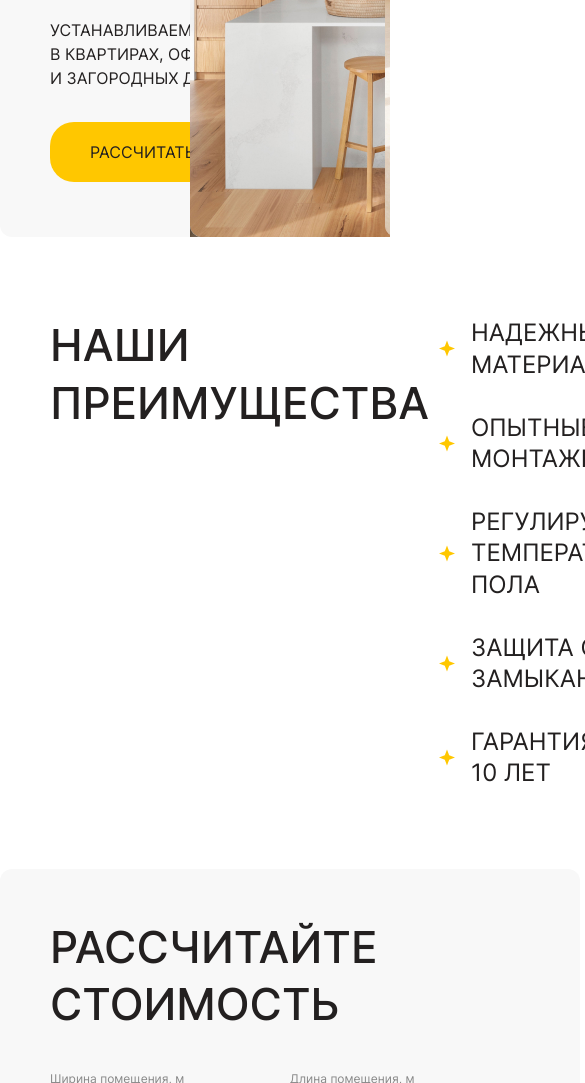
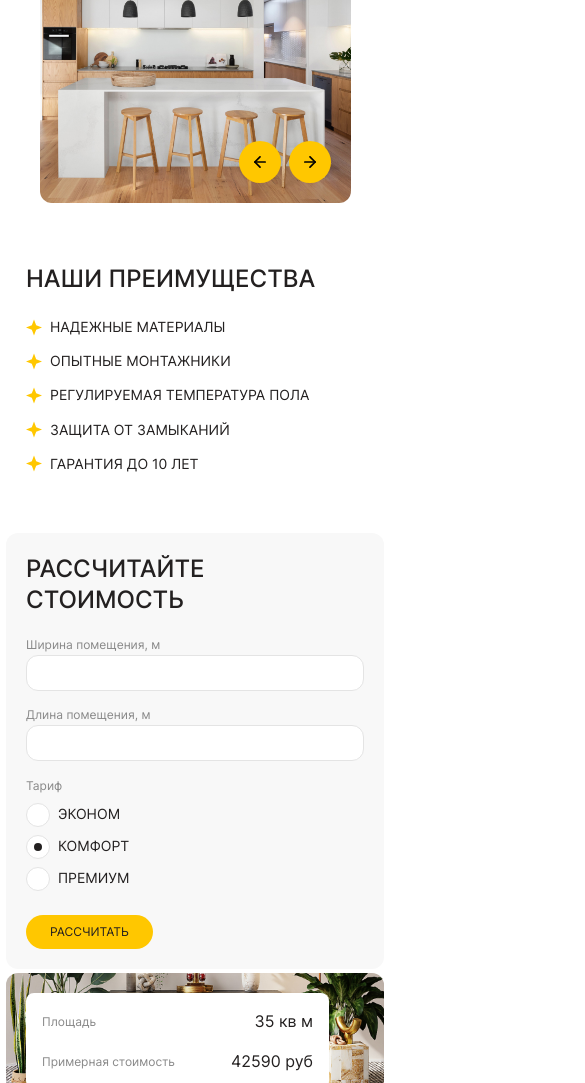
Before and after one commit to elenakuznet/Underfloor_heating, a plain HTML site: page index.html in a window 390 px wide. Shown: the part 385-1468 px from the top of the page, 585 px wide, since content can reach past the window. Drawn offline with nearby package versions, Linux system fonts and the light colour scheme.

Commit message:
add adaptive

```diff
--- a/index.html
+++ b/index.html
@@ -13,7 +13,6 @@
     <link rel="stylesheet" href="style/advantages.css">
     <link rel="stylesheet" href="style/calc.css">
     <link rel="stylesheet" href="style/footer.css">
-    <link rel="stylesheet" href="style/banner.css">
     <link rel="stylesheet" href="https://cdn.jsdelivr.net/npm/swiper@9/swiper-bundle.min.css"/>
 
     <script src="https://cdn.jsdelivr.net/npm/swiper@9/swiper-bundle.min.js" defer></script>
@@ -23,7 +22,11 @@
     <header class="header">
         <h1 class="visually-hidden">Тёплый пол в каждый дом</h1>
         <div class="container header__container">
-            <img class="header__logo" src="img/logo.svg" alt="Логотип с солнышком и текстом теплый пол">
+            <img class="header__logo image"
+            src="img/logo.svg"
+            alt="Логотип с солнышком и текстом теплый пол"
+            width="162"
+            height="39">
             <button class="header__button button">Заказать</button>
         </div>
     </header>
@@ -82,7 +85,8 @@
         </section>
 
         <section class="advantages section-offset">
-            <div class="container advantages__container">
+            <div class="container">
+                <div class="advantages__container">
                     <h2 class="title advantages__title">Наши преимущества</h2>
                     <ul class="advantages__list list-reset">
                         <li class="advantages__item">Надежные материалы</li>
@@ -91,7 +95,7 @@
                         <li class="advantages__item">Защита от замыканий</li>
                         <li class="advantages__item">Гарантия до 10 лет</li>
                     </ul>
-
+                </div>
             </div>
         </section>
 
@@ -144,7 +148,6 @@
                                 value="premium">
                                 <span class="calc__label-radio">Премиум</span>
                             </label>
-
                         </fieldset>
                         <button class="button calc__submit" type="submit">Рассчитать</button>
                     </form>
@@ -168,7 +171,12 @@
     </main>
     <footer class="footer section-offset">
         <div class="container footer__container">
-            <img class="footer__logo" src="img/logo.svg" alt="Логотип с солнышком и текстом теплый пол">
+            <img
+            class="footer__logo image"
+            src="img/logo.svg"
+            alt="Логотип с солнышком и текстом теплый пол"
+            width="162"
+            height="39">
             <ul class="footer__list footer__social list-reset">
                 <li class="footer__item">
                     <a href="#" class="link footer__link">
@@ -218,9 +226,6 @@
                 <li class="footer__item">Developer: <a href="#" class="link footer__link">Elena Kuznetsova</a> </li>
             </ul>
         </div>
-
     </footer>
-
-
 </body>
 </html>
--- a/js/script.js
+++ b/js/script.js
@@ -8,5 +8,13 @@ new Swiper('.hero__slider', {
     },
     autoplay: {
         delay: 3000,
+    },
+    breakpoints: {
+        320: {
+            slidesPerView: 1,
+        },
+        560: {
+            spaceBetween: 8,
+        }
     }
 })
--- a/style/advantages.css
+++ b/style/advantages.css
@@ -1,6 +1,3 @@
-.advantages {
-}
-
 .advantages__container {
     display: flex;
     justify-content: space-between;
@@ -33,3 +30,50 @@
 .advantages__item:last-child {
     margin-bottom: 0;
 }
+
+
+@media (max-width: 1240px) {
+    .advantages__container {
+        padding: 0 30px;
+    }
+
+    .advantages__title {
+        max-width: 330px;
+    }
+
+    .advantages__item {
+        font-size: 20px;
+    }
+}
+
+@media (max-width: 920px) {
+    .advantages__container {
+        flex-direction: column;
+        gap: 24px;
+    }
+
+    .advantages__title {
+        max-width: 440px;
+        width: 100%;
+    }
+
+    .advantages__list {
+        width: 100%;
+    }
+
+    .advantages__item {
+        font-size: 16px;
+        margin-bottom: 16px;
+    }
+}
+
+@media (max-width: 560px) {
+    .advantages__container {
+        padding: 0 20px;
+    }
+
+    .advantages__item {
+        font-size: 14px;
+        padding-left: 24px;
+    }
+}
--- a/style/calc.css
+++ b/style/calc.css
@@ -1,15 +1,10 @@
 .calc__container {
     display: flex;
-    gap: 10px;
+    gap: var(--gap);
 }
 
-.calc {
-}
-
-.calc__container {
-}
 .calc__content {
-    flex-basis: 50%;
+    width: var(--width-block);
 }
 
 .calc__title {
@@ -27,9 +22,9 @@
     display: flex;
 }
 
-.calc__wrapper-input {
-}
 .calc__wrapper-input-size {
+    margin-right: 10px;
+    flex-basis: 50%;
 }
 
 .calc__text {
@@ -38,7 +33,7 @@
     margin-bottom: 2px;
 }
 .calc__input-number {
-    width: 240px;
+    width: 100%;
     height: 54px;
     background: #FFFFFF;
     border: 1px solid #E4E4E4;
@@ -84,7 +79,6 @@
     background-color: #FFFFFF;
     border: 1px solid #E4E4E4;
     border-radius: 50%;
-
 }
 
 .calc__input-radio::after {
@@ -108,14 +102,11 @@
     text-transform: uppercase;
 }
 
-
-.calc__submit {
-}
 .calc__total {
-    flex-basis: 50%;
+    width: var(--width-block);
     display: flex;
     align-items: flex-end;
-    padding: 50px;
+    padding: var(--padding);
     background: #333 url('../img/calc_bg.jpg') center/cover no-repeat;
     border-radius: 12px;
 }
@@ -139,5 +130,94 @@
 .calc__result:last-child {
     margin-bottom: 0;
 }
-.calc__result-text {
+
+
+
+@media (max-width: 1240px) {
+    .calc__title {
+        margin-bottom: 24px;
+    }
+
+    .calc__fieldset_size {
+        margin-bottom: 24px;
+    }
+
+    .calc__fieldset_tariff {
+        margin-bottom: 34px;
+    }
+
 }
+
+@media (max-width: 920px) {
+    .calc {
+        --width-block: 100%;
+    }
+
+    .calc__container {
+        flex-direction: column;
+    }
+
+    .calc__fieldset_tariff {
+        margin-bottom: 36px;
+    }
+
+    .calc__input-number {
+        height: 36px;
+        padding: 0 16px;
+    }
+
+    .calc__label-radio {
+        font-size: 14px;
+    }
+
+    .calc__text_legend {
+        margin-bottom: 8px;
+    }
+
+    .calc__total {
+        min-height: 220px;
+        align-items: flex-start;
+        background-position: 50% 75%;
+    }
+}
+
+@media (max-width: 560px) {
+    .calc__title {
+        margin-bottom: 16px;
+    }
+    .calc__fieldset_size {
+        flex-direction: column;
+        margin-bottom: 16px;
+    }
+
+    .calc__fieldset_tariff {
+        margin-bottom: 24px;
+    }
+
+    .calc__wrapper-input-size {
+        margin-right: 0;
+        margin-bottom: 10px;
+    }
+
+    .calc__wrapper-input-size:last-child {
+        margin-bottom: 0;
+    }
+
+    .calc__wrapper-input-tariff {
+        display: flex;
+        margin-right: 0;
+        margin-bottom: 8px;
+    }
+
+    .calc__wrapper-input-tariff:last-child {
+        margin-bottom: 0;
+    }
+
+    .calc__result-wrapper {
+        padding: 16px;
+    }
+
+    .calc__total {
+        min-height: auto;
+    }
+}
--- a/style/footer.css
+++ b/style/footer.css
@@ -1,8 +1,6 @@
-
 .footer__container {
     border-top: 2px solid #F8F8F8;
     padding-top: 50px;
-
     display: grid;
     grid-template-columns: max-content 1fr max-content;
     gap: 40px 126px;
@@ -45,30 +43,57 @@
     grid-area: developer;
 }
 
-/* .footer__link {
-    text-decoration: none;
-    color: #232020;
-    font-weight: 400;
-    font-size: 16px;
-    line-height: 150%;
-    margin-bottom: 16px;
-}
-
-.footer__link:last-child {
-    margin-bottom: 0;
-} */
-
-/* .contact__link {
-    display: flex;
-    gap: 8px;
-} */
-
-/* .phone {
-    margin-bottom: 16px;
-} */
-
 .footer__link_contact {
     display: flex;
     align-items: center;
     gap: 8px;
 }
+
+@media (max-width: 1240px) {
+    .footer__container {
+        column-gap: 86px;
+        padding-top: 30px;
+    }
+}
+
+@media (max-width: 920px) {
+    .footer {
+        font-size: 14px;
+    }
+
+    .footer__container {
+        column-gap: 74px;
+        row-gap: 28px;
+        padding-top: 24px;
+    }
+
+    .footer__logo {
+        width: 124px;
+    }
+
+    .footer__social {
+        gap: 16px;
+    }
+
+    .footer__contact {
+        gap: 8px;
+    }
+}
+
+@media (max-width: 720px) {
+    .footer__container {
+        column-gap: 44px;
+    }
+}
+
+@media (max-width: 560px) {
+    .footer__container {
+        display: flex;
+        flex-direction: column;
+        gap: 24px;
+    }
+
+    .footer__copyright {
+        order: 2;
+    }
+}
--- a/style/header.css
+++ b/style/header.css
@@ -12,3 +12,9 @@
     background: transparent;
     border: 1px solid #232020;
 }
+
+@media (max-width: 920px) {
+    .header__logo {
+        width: 124px;
+    }
+}
--- a/style/hero.css
+++ b/style/hero.css
@@ -1,8 +1,4 @@
 .hero {
-    --width-slide: 590px;
-    --height-slide: 530px;
-    --width-block: calc(50% - 10px);
-    --gap: 10px;
     padding-top: 0;
     overflow: hidden;
 }
@@ -24,6 +20,7 @@
     position: absolute;
     left: calc(var(--width-block) + var(--gap) / 2);
     width: calc(((var(--width-block) + var(--gap)) * 2) - var(--gap));
+    height: 100%;
 }
 
 .hero__title {
@@ -36,29 +33,25 @@
     margin-bottom: 32px;
 }
 
-.hero__link {
-
-}
-
-
-
 .hero__image {
     width: var(--width-slide);
-    height: var(--height-slide);
+    max-width: 100%;
+    height: 100%;
     background-position: center;
     background-size: cover;
+    background-repeat: no-repeat;
     border-radius: 12px;
-
 }
 
 .hero__slider {
     position: relative;
+    height: 100%;
 }
 
 .hero__arrow {
     position: absolute;
-    bottom: 50px;
-    left: calc(var(--width-slide) - 50px);
+    bottom: var(--padding);
+    left: calc(var(--width-slide) - var(--padding));
     transform: translateX(-100%);
     display: flex;
     gap: 8px;
@@ -80,6 +73,58 @@
     transform: rotate(180deg);
 }
 
-.hero__slider-btn_next {
 
+
+@media (max-width: 1240px) {
+    .hero__title {
+        margin-bottom: 24px;
+    }
+
+    .hero__description {
+        margin-bottom: 98px;
+    }
 }
+
+@media (max-width: 940px) {
+    .hero__container {
+        flex-direction: column;
+    }
+
+    .hero__content {
+        width: 100%;
+    }
+
+    .hero__title {
+        margin-bottom: 16px;
+        max-width: 410px;
+    }
+
+    .hero__description {
+        margin-bottom: 50px;
+        max-width: 410px;
+        font-size: 14px;
+    }
+
+    .hero__slider-block {
+        position: static;
+        height: 280px;
+    }
+
+    .hero__arrow {
+        left: auto;
+        right: var(--padding);
+        transform: none;
+    }
+}
+
+@media (max-width: 560px) {
+    .hero__description {
+        font-size: 12px;
+        margin-bottom: 24px;
+    }
+
+    .hero__slider-block {
+        max-width: var(--width-slide);
+        margin: 0 auto;
+    }
+}
--- a/style/style.css
+++ b/style/style.css
@@ -1,3 +1,10 @@
+:root {
+    --width-slide: 590px;
+    --gap: 10px;
+    --width-block: calc(50% - var(--gap) / 2);
+    --padding: 50px;
+}
+
 html {
     box-sizing: border-box;
 }
@@ -60,7 +67,7 @@ body {
 .grey-block {
     background-color: #F8F8F8;
     border-radius: 12px;
-    padding: 50px;
+    padding: var(--padding);
     min-height: 530px;
 }
 
@@ -72,3 +79,72 @@ body {
     margin-top: 0;
     margin-bottom: 0;
 }
+
+
+@media (max-width:1240px) {
+    :root {
+        --width-slide: 440px;
+        --padding: 30px;
+    }
+
+    .container {
+        max-width: 890px;
+    }
+
+    .section-offset {
+        padding-top: 30px;
+        padding-bottom: 30px;
+    }
+
+    .title {
+        font-size: 34px;
+    }
+
+    .grey-block {
+        min-height: 396px;
+    }
+}
+
+@media (max-width: 920px) {
+    :root {
+        --width-slide: 311px;
+        --padding: 24px;
+    }
+    .container {
+        max-width: 630px;
+        padding: 0 30px;
+    }
+
+    .grey-block {
+        min-height: 280px;
+    }
+
+    .button {
+        padding: 10px 24px;
+        font-size: 14px;
+    }
+}
+
+
+@media (max-width: 560px) {
+    :root {
+        --padding: 20px;
+        --gap: 4px;
+    }
+    .container {
+        max-width: 630px;
+        padding: 0 6px;
+    }
+
+    .grey-block {
+        min-height: 232px;
+    }
+
+    .title {
+        font-size: 24px;
+    }
+
+    .button {
+        font-size: 12px;
+    }
+}
```
Also changed, not shown: style/Rectangle 5 (3).jpg (deleted). Lines whose indentation alone changed are shown as unchanged.
